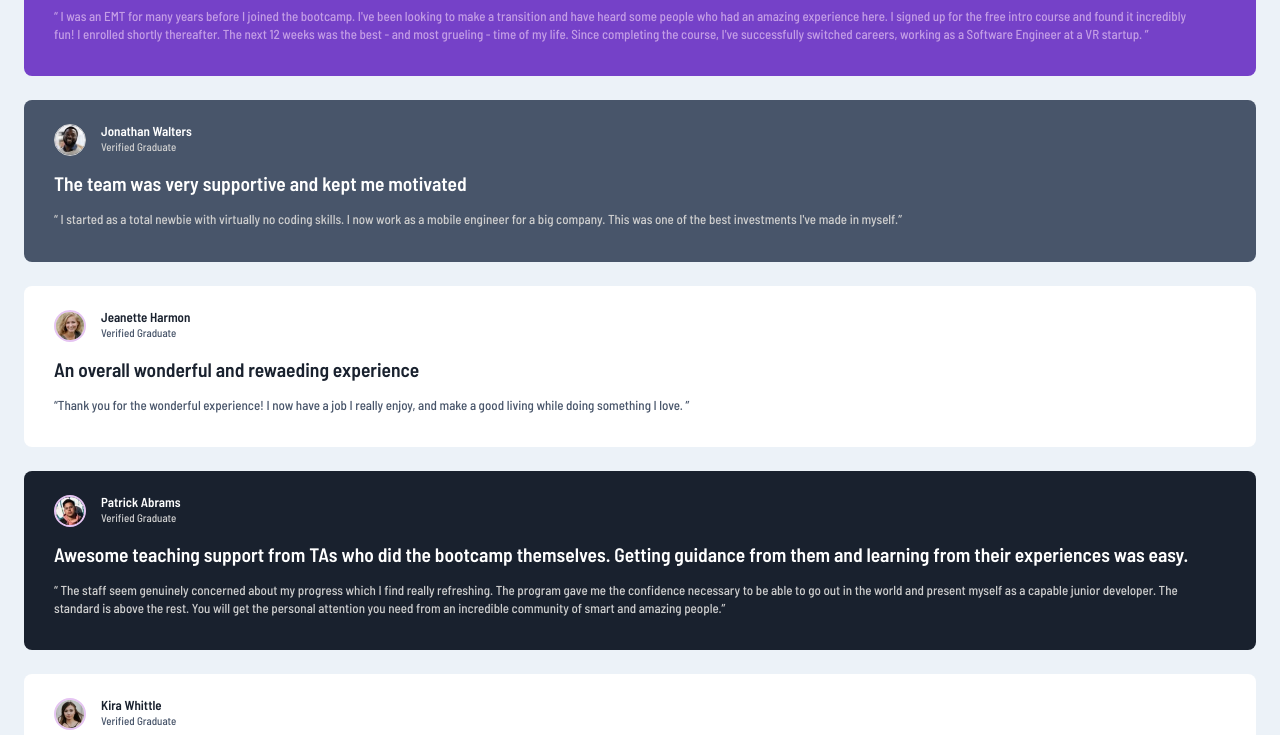
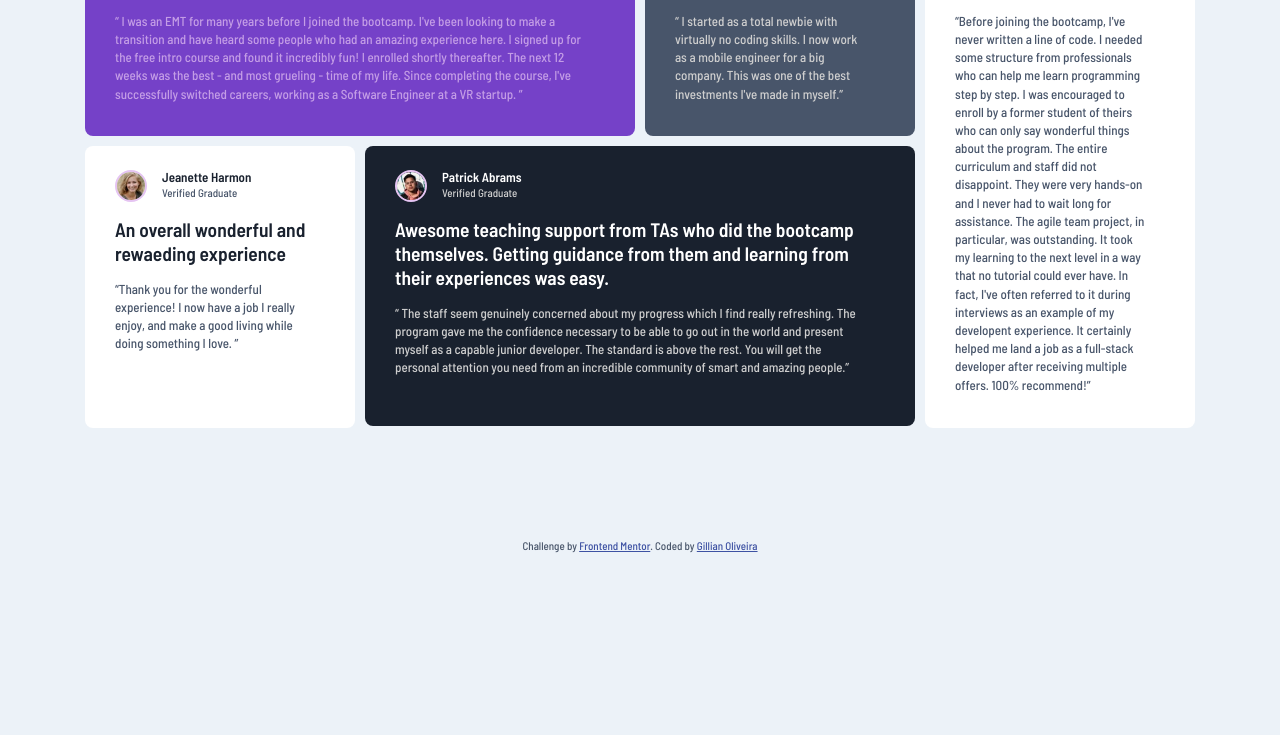
Before and after one commit to lia-oliveira/testimonials-grid-section, a plain HTML site: page index.html in a window 1280 px wide. Shown: the part 197-932 px from the top of the page. After the commit the page ends 800 px from the top, so only its background shows below. Drawn offline with Linux system fonts and the light colour scheme.

Commit message:
desktop grid

```diff
--- a/css/main.css
+++ b/css/main.css
@@ -196,8 +196,69 @@ header p, blockquote {
 .attribution a {
     color: hsl(228, 45%, 44%);
 }
-/*
- .attribution {  }
-    .attribution a { color: hsl(228, 45%, 44%); }
 
-*/
+@media (min-width: 900px) {
+
+    body {
+        height: 100vh;
+        display: grid;
+        place-items: center;
+    }
+    .testimonials {
+        margin: 0 3rem;
+        max-width: 111rem;
+        display: grid;
+        grid-template-columns: repeat(4, 1fr);
+        grid-template-rows: repeat(2, 1fr);
+        gap: 1rem;
+        margin-bottom: 1rem;
+    }
+
+    .card {
+        margin: 0;
+        width: 100%;
+        position: relative;
+    }
+
+    .card-header__icon[data-icon="quotation"] {
+        position: absolute;
+        top: 0;
+    }
+    /*dANIEL*/
+    .card--desktop-1 {
+        grid-column: 1 / 3;
+        grid-row: 1;
+    }
+    /*Jonathan*/
+    .card--desktop-2 {
+        grid-column: 3;
+        grid-row: 1;
+
+    }
+    /*Jeanette*/
+    .card--desktop-3 {
+        grid-column: 1;
+        grid-row: 2;
+
+    }
+
+    /*Patrick*/
+    .card--desktop-4 {
+        grid-column: 2 / 4;
+        grid-row: 2;
+        max-height: 28rem;
+        height: 100%;
+    }
+
+    /*Kira*/
+    .card--desktop-5 {
+        grid-column: 4;
+        grid-row: 1 / 3;
+        max-height: 573rem;
+    }
+
+    .attribution {
+        z-index: -1;
+    }
+
+}
--- a/index.html
+++ b/index.html
@@ -17,7 +17,7 @@
 
 <body>
   <main class="testimonials">
-    <article class="card card--bkg-01-violet">
+    <article class="card card--bkg-01-violet card--desktop-1">
       <div class="card-header__icon" data-icon="quotation"></div>
       <header>
         <img src="./images/image-daniel.jpg" alt="Daniel Clifford Profile Picuture">
@@ -36,7 +36,7 @@
         the course, I've successfully switched careers, working as a Software Engineer at a VR startup. ”
       </blockquote>
     </article>
-    <article class="card card--bkg-05-grayish-blue">
+    <article class="card card--bkg-05-grayish-blue card--desktop-2">
       <header>
         <img src="./images/image-jonathan.jpg" alt="Jonathan Walters Profile Picuture">
         <p class="card-header__person-name"><strong>Jonathan Walters</strong></p>
@@ -47,7 +47,7 @@
         mobile engineer for a big company. This was one of the best investments I've made in myself.”</blockquote>
     </article>
 
-    <article class="card card--bkg-07-white">
+    <article class="card card--bkg-07-white card--desktop-3">
       <header>
         <img src="./images/image-jeanette.jpg" alt="">
         <p class="card-header__person-name"><strong>Jeanette Harmon</strong></p>
@@ -59,7 +59,7 @@
         something I love. ”
       </blockquote>
     </article>
-    <article class="card card--bkg-06-blackish-blue">
+    <article class="card card--bkg-06-blackish-blue card--desktop-4">
       <header>
         <img src="./images/image-patrick.jpg" alt="Patrick Abrams Profile Picture">
         <p class="card-header__person-name"><strong>Patrick Abrams</strong></p>
@@ -74,7 +74,7 @@
         junior developer. The standard is above the rest. You will get the personal attention you need from
         an incredible community of smart and amazing people.”</blockquote>
     </article>
-    <article class="card card--bkg-07-white">
+    <article class="card card--bkg-07-white card--desktop-5">
       <header>
         <img src="./images/image-kira.jpg" alt="Kira Whittle Profile Picture">
         <p class="card-header__person-name"><strong>Kira Whittle</strong></p>
```
